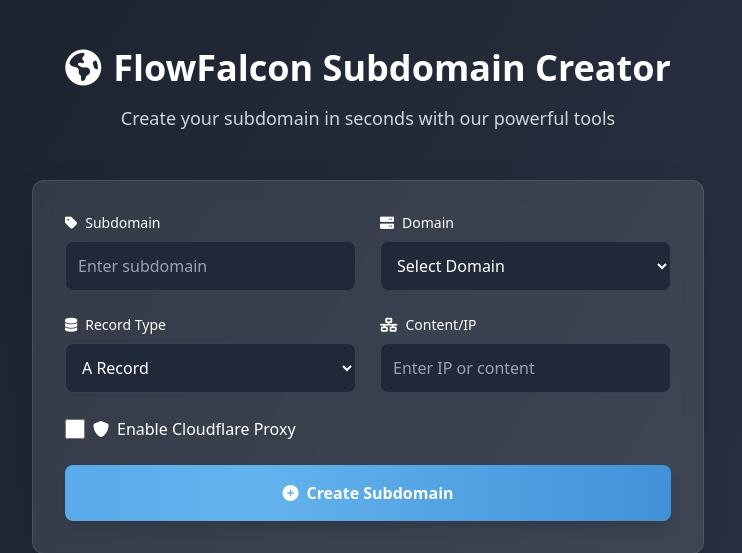
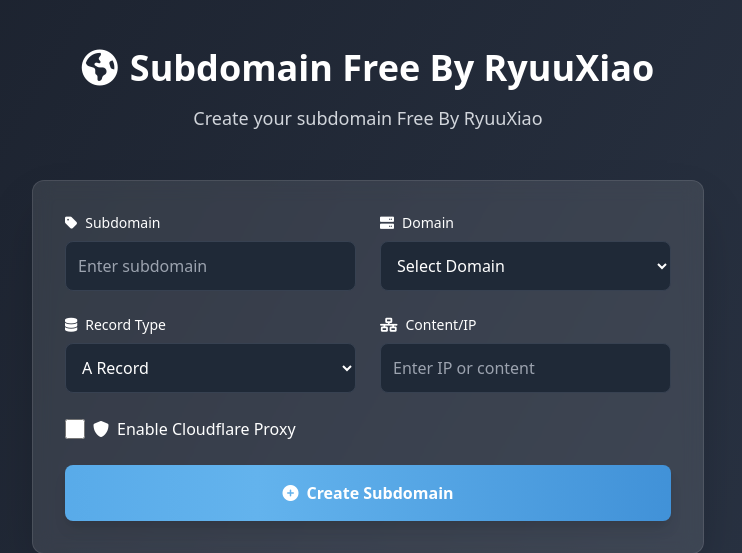
Before and after one commit to NekoStore2/Subdomain, a Flask app: page / in a window 1280 px wide. Shown: the top 553 px of the page, without its empty margins (272-1014 px from the left). Run offline with Flask 2, Linux system fonts and the light colour scheme.

Commit message:
Update index.html

```diff
--- a/templates/index.html
+++ b/templates/index.html
@@ -3,7 +3,7 @@
 <head>
    <meta charset="UTF-8">
    <meta name="viewport" content="width=device-width, initial-scale=1.0">
-   <title>Subdomain Creator - Flow Falcon</title>
+   <title>Web Subdomain Free</title>
    <link href="https://cdn.jsdelivr.net/npm/tailwindcss@2.2.19/dist/tailwind.min.css" rel="stylesheet">
    <link rel="stylesheet" href="https://cdnjs.cloudflare.com/ajax/libs/font-awesome/6.0.0/css/all.min.css">
    <style>
@@ -87,9 +87,9 @@
        <!-- Header -->
        <div class="text-center mb-12">
            <h1 class="text-4xl font-bold text-white mb-4">
-               <i class="fas fa-globe-americas mr-3"></i>FlowFalcon Subdomain Creator
+               <i class="fas fa-globe-americas mr-3"></i>Subdomain Free By RyuuXiao
            </h1>
-           <p class="text-gray-300 text-lg">Create your subdomain in seconds with our powerful tools</p>
+           <p class="text-gray-300 text-lg">Create your subdomain Free By RyuuXiao</p>
        </div>
 
        <!-- Main Card -->
@@ -182,7 +182,8 @@
    <script>
       const names = [
        "Allah SWT",
-       "My Self FlowFalcon"
+       "RyuuXiao From Free Subdomain",
+       "My Self FlowFalcon Pembuat Website"
    ];
 
    let currentIndex = 0;
```
